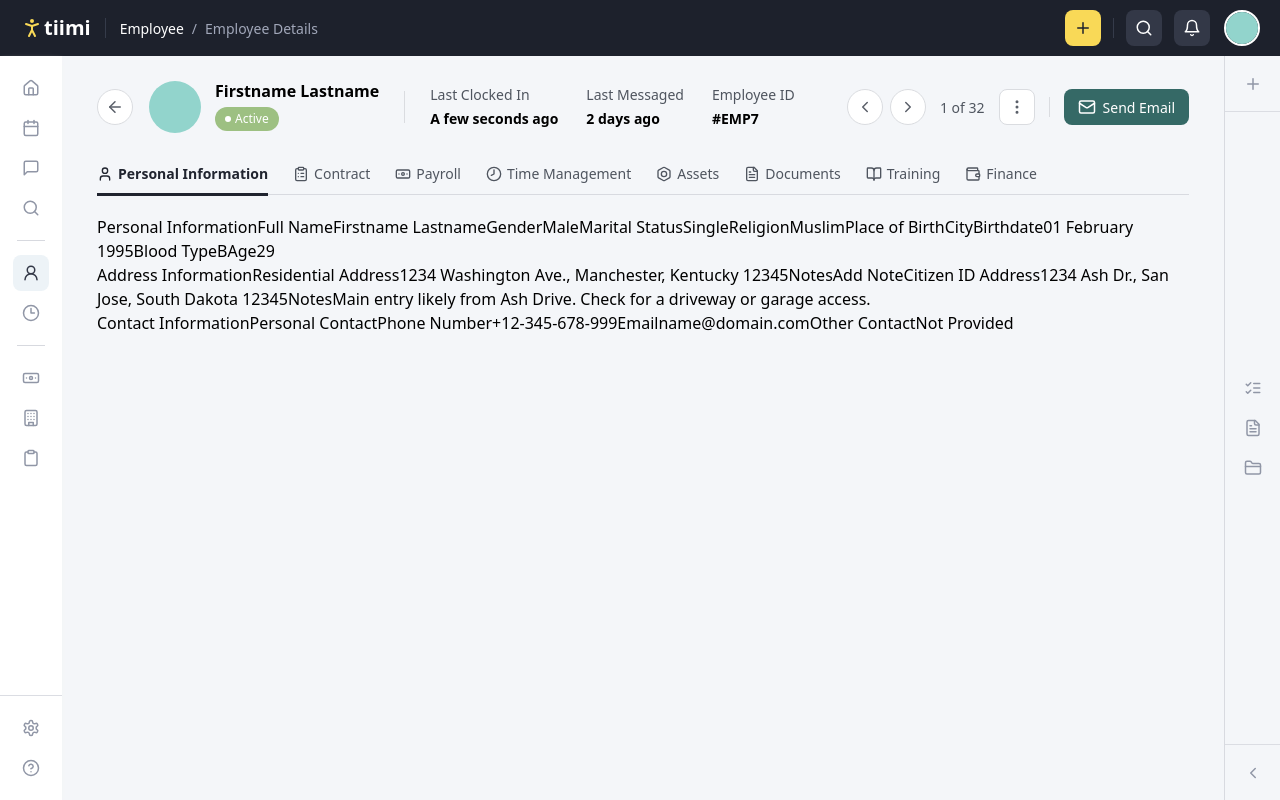
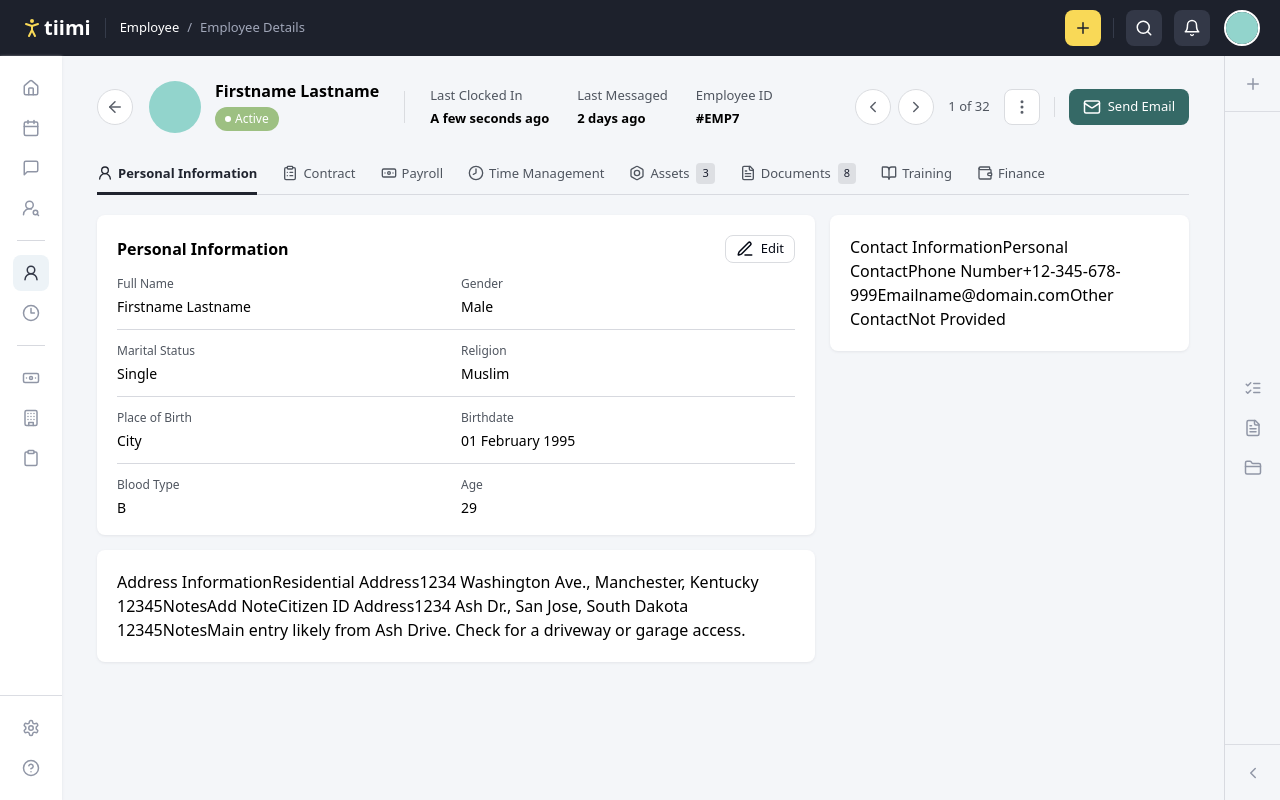
Before and after one commit to hastebrot/2024-job-platform, a React (Vite) app in the folder sources/platform-app/: page /#/ in a window 1280 px wide. Built offline with nearby package versions, Linux system fonts and the light colour scheme.

Commit message:
feat: Employee details cards.

```diff
--- a/sources/platform-app/src/pages/IndexPage.tsx
+++ b/sources/platform-app/src/pages/IndexPage.tsx
@@ -22,7 +22,7 @@ export const IndexPage = () => {
             </div>
           </div>
           <div className="h-[32px] w-[1px] bg-[#DADCE0]"></div>
-          <div className="grid grid-rows-[auto_auto] grid-flow-col gap-x-[28px] gap-y-[10px] text-[14px] leading-none">
+          <div className="grid grid-rows-[auto_auto] grid-flow-col gap-x-[28px] gap-y-[10px] text-[13px] leading-none">
             <span className="text-nowrap text-[#4F555F]">Last Clocked In</span>
             <span className="text-nowrap font-semibold">A few seconds ago</span>
             <span className="text-nowrap text-[#4F555F]">Last Messaged</span>
@@ -39,21 +39,21 @@ export const IndexPage = () => {
                 <icons.ChevronRight className="text-[#5A5F69]" size={18} />
               </div>
             </div>
-            <span className="text-nowrap text-[14px] text-[#4F555F]">1 of 32</span>
+            <span className="text-nowrap text-[13px] text-[#4F555F]">1 of 32</span>
             <div className="shrink-0 flex items-center justify-center size-[36px] rounded-[8px] border border-[#DADCE0] bg-[#FFFFFF]">
               <icons.MoreVertical className="text-[#5A5F69]" size={18} />
             </div>
             <div className="h-[20px] w-[1px] bg-[#DADCE0]"></div>
             <div className="shrink-0 flex items-center justify-center h-[36px] px-[14px] gap-[7px] rounded-[8px] bg-[#356966]">
               <icons.Mail className="text-[#FFFFFF]" size={18} />
-              <span className="text-[#FFFFFF] text-nowrap text-[14px]">Send Email</span>
+              <span className="text-[#FFFFFF] text-nowrap text-[13px]">Send Email</span>
             </div>
           </div>
         </header>
-        <nav className="py-[10px] mt-[20px] flex items-center gap-[25px] text-nowrap text-[14px] text-[#4F555F] border-b border-[#D8DAE0]">
+        <nav className="py-[10px] mt-[20px] flex items-center gap-[25px] text-nowrap text-[13px] text-[#4F555F] border-b border-[#D8DAE0]">
           <span className="relative flex items-center gap-[5px] text-[#20242F] font-semibold text-nowrap">
             <span className="absolute left-0 right-0 bottom-[-12px] h-[3px] bg-[#20242F]"></span>
-            <icons.User size={16} />
+            <icons.UserRound size={16} />
             Personal Information
           </span>
           <span className="flex items-center gap-[5px]">
@@ -71,10 +71,16 @@ export const IndexPage = () => {
           <span className="flex items-center gap-[5px]">
             <icons.Bolt size={16} />
             Assets
+            <div className="ml-[2px] bg-[#DDDFE3] text-[#171B2C] text-[11px] py-[2px] px-[6px] rounded-[4px]">
+              3
+            </div>
           </span>
           <span className="flex items-center gap-[5px]">
             <icons.FileText size={16} />
             Documents
+            <div className="ml-[2px] bg-[#DDDFE3] text-[#171B2C] text-[11px] py-[2px] px-[6px] rounded-[4px]">
+              8
+            </div>
           </span>
           <span className="flex items-center gap-[5px]">
             <icons.BookOpen size={16} />
@@ -85,27 +91,45 @@ export const IndexPage = () => {
             Finance
           </span>
         </nav>
-        <div className="mt-[20px]">
-          <section>
-            <span>Personal Information</span>
-            <span>Full Name</span>
+        <div className="mt-[20px] grid gap-[15px] grid-cols-[2fr_1fr]">
+          <div className="flex flex-col gap-[15px]">
+            <section className="p-[20px] bg-[#FFFFFF] rounded-[8px] shadow-sm shadow-gray-200">
+              <header className="flex items-center justify-between">
+                <span className="font-semibold text-[16px] text-nowrap">Personal Information</span>
+                <div className="shrink-0 flex items-center justify-center h-[28px] px-[10px] gap-[7px] rounded-[8px] border border-[#DADCE0] bg-[#FFFFFF]">
+                  <icons.Edit3 className="text-[#050915]" size={18} />
+                  <span className="text-[#050915] text-nowrap text-[13px]">Edit</span>
+                </div>
+              </header>
+              <div className="text-[14px] leading-none gap-[10px] py-[15px] grid grid-rows-[auto_auto] grid-cols-[1fr_1fr] grid-flow-col">
+                <span className="text-[#4F555F] text-[12px]">Full Name</span>
                 <span>Firstname Lastname</span>
-            <span>Gender</span>
+                <span className="text-[#4F555F] text-[12px]">Gender</span>
                 <span>Male</span>
-            <span>Marital Status</span>
+              </div>
+              <div className="w-full h-[1px] bg-[#D7D9DF]"></div>
+              <div className="text-[14px] leading-none gap-[10px] py-[15px] grid grid-rows-[auto_auto] grid-cols-[1fr_1fr] grid-flow-col">
+                <span className="text-[#4F555F] text-[12px]">Marital Status</span>
                 <span>Single</span>
-            <span>Religion</span>
+                <span className="text-[#4F555F] text-[12px]">Religion</span>
                 <span>Muslim</span>
-            <span>Place of Birth</span>
+              </div>
+              <div className="w-full h-[1px] bg-[#D7D9DF]"></div>
+              <div className="text-[14px] leading-none gap-[10px] py-[15px] grid grid-rows-[auto_auto] grid-cols-[1fr_1fr] grid-flow-col">
+                <span className="text-[#4F555F] text-[12px]">Place of Birth</span>
                 <span>City</span>
-            <span>Birthdate</span>
+                <span className="text-[#4F555F] text-[12px]">Birthdate</span>
                 <span>01 February 1995</span>
-            <span>Blood Type</span>
+              </div>
+              <div className="w-full h-[1px] bg-[#D7D9DF]"></div>
+              <div className="text-[14px] leading-none gap-[10px] py-[15px] mb-[-15px] grid grid-rows-[auto_auto] grid-cols-[1fr_1fr] grid-flow-col">
+                <span className="text-[#4F555F] text-[12px]">Blood Type</span>
                 <span>B</span>
-            <span>Age</span>
+                <span className="text-[#4F555F] text-[12px]">Age</span>
                 <span>29</span>
+              </div>
             </section>
-          <section>
+            <section className="p-[20px] bg-[#FFFFFF] rounded-[8px] shadow-sm shadow-gray-200">
               <span>Address Information</span>
               <span>Residential Address</span>
               <span>1234 Washington Ave., Manchester, Kentucky 12345</span>
@@ -116,7 +140,9 @@ export const IndexPage = () => {
               <span>Notes</span>
               <span>Main entry likely from Ash Drive. Check for a driveway or garage access.</span>
             </section>
-          <section>
+          </div>
+          <div className="flex flex-col gap-[15px]">
+            <section className="p-[20px] bg-[#FFFFFF] rounded-[8px] shadow-sm shadow-gray-200">
               <span>Contact Information</span>
               <span>Personal Contact</span>
               <span>Phone Number</span>
@@ -128,6 +154,7 @@ export const IndexPage = () => {
             </section>
           </div>
         </div>
+      </div>
     </PageLayout>
   );
 };
--- a/sources/platform-app/src/pages/PageLayout.tsx
+++ b/sources/platform-app/src/pages/PageLayout.tsx
@@ -32,9 +32,9 @@ const Header = () => {
         </div>
         <div className="h-[20px] w-[1px] bg-[#353B4A]"></div>
         <div className="flex items-center gap-[8px]">
-          <span className="text-[14px] font-normal text-[#FFFFFF]">Employee</span>
-          <span className="text-[14px] font-normal text-[#A1A7B9]">/</span>
-          <span className="text-[14px] font-normal text-[#A1A7B9]">Employee Details</span>
+          <span className="text-[13px] font-normal text-[#FFFFFF]">Employee</span>
+          <span className="text-[13px] font-normal text-[#A1A7B9]">/</span>
+          <span className="text-[13px] font-normal text-[#A1A7B9]">Employee Details</span>
         </div>
       </div>
 
@@ -59,7 +59,7 @@ const Header = () => {
 
 const NavigationBar = () => {
   return (
-    <nav className="w-[62px] bg-[#FFFFFF] flex flex-col items-stretch justify-between shadow-md shadow-gray-100">
+    <nav className="w-[62px] bg-[#FFFFFF] flex flex-col items-stretch justify-between shadow-sm shadow-gray-200">
       <div className="py-[14px] flex flex-col items-center gap-[4px]">
         <div className="flex items-center justify-center size-[36px] rounded-[8px]">
           <icons.Home className="text-[#9096A6]" size={18} />
@@ -71,11 +71,11 @@ const NavigationBar = () => {
           <icons.MessageSquare className="text-[#9096A6]" size={18} />
         </div>
         <div className="flex items-center justify-center size-[36px] rounded-[8px]">
-          <icons.Search className="text-[#9096A6]" size={18} />
+          <icons.UserRoundSearch className="text-[#9096A6]" size={18} />
         </div>
         <div className="w-[28px] h-[1px] bg-[#D7D9DF] my-[10px]"></div>
         <div className="flex items-center justify-center size-[36px] rounded-[8px] bg-[#EDF3F7]">
-          <icons.User2 className="text-[#333847]" size={18} />
+          <icons.UserRound className="text-[#333847]" size={18} />
         </div>
         <div className="flex items-center justify-center size-[36px] rounded-[8px]">
           <icons.Clock3 className="text-[#9096A6]" size={18} />
```
Lines whose indentation alone changed are shown as unchanged.
